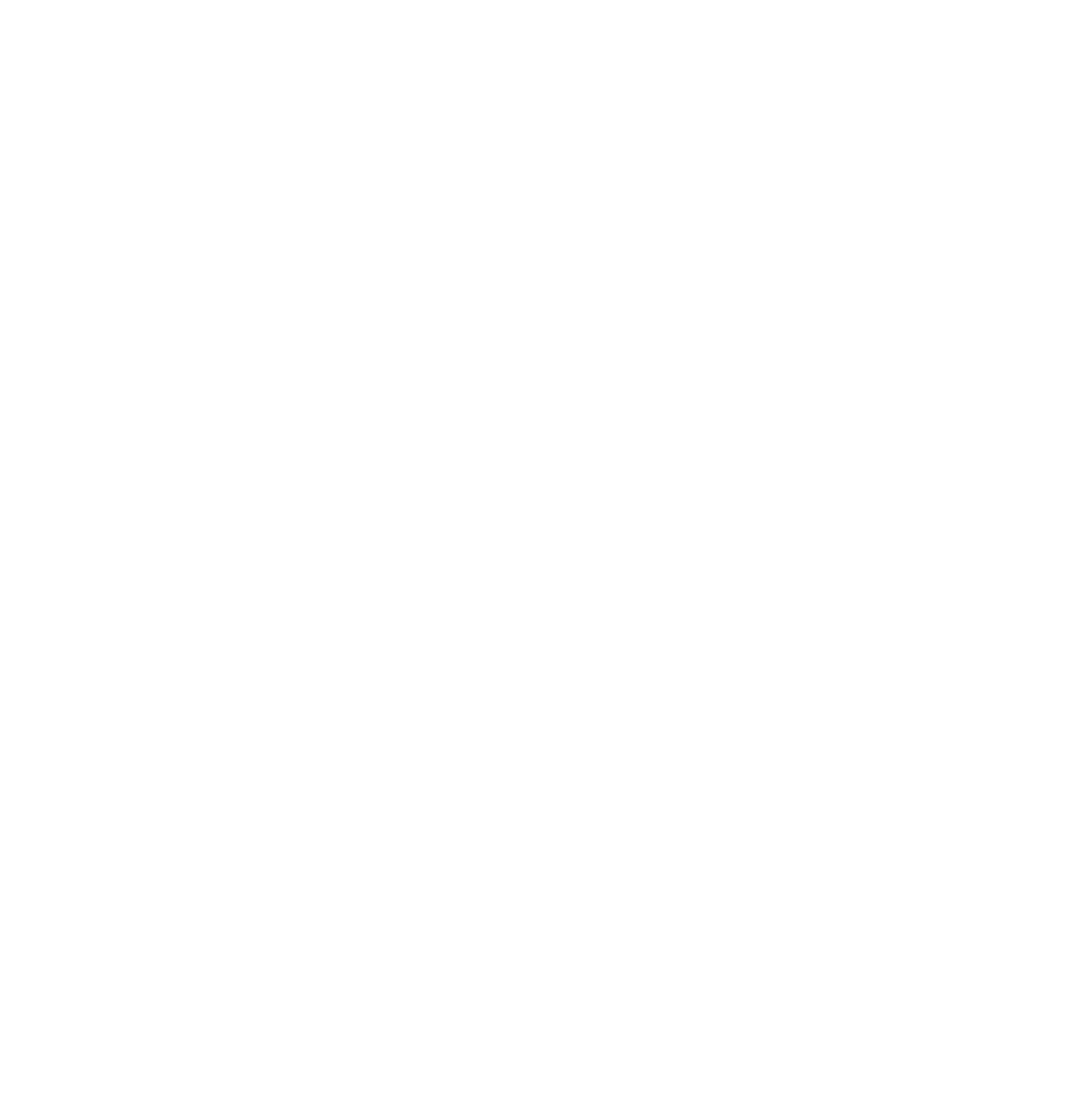
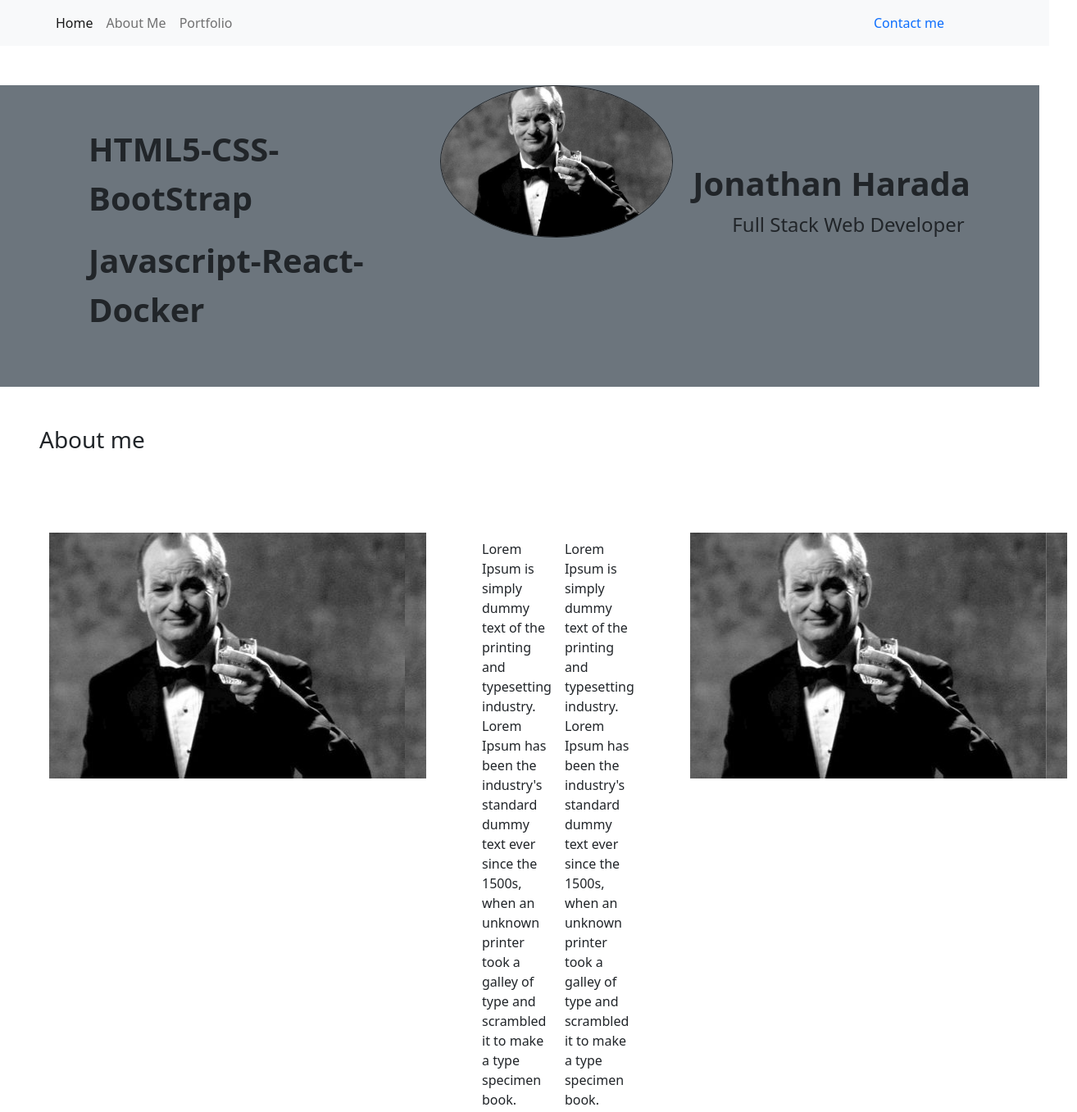
Before and after one commit to JonathanHarada/jonathan-harada-pwp, a plain HTML site: page public_html/index.html in a window 1280 px wide. Shown: the whole page at 82% size, 1314 px wide, since content can reach past the window. Before the commit the page ends 800 px from the top, so only its background shows below. Drawn offline with nearby package versions, Linux system fonts and the light colour scheme.

Commit message:
added carousel to pwp

```diff
--- a/public_html/index.html
+++ b/public_html/index.html
@@ -9,32 +9,101 @@
     <link rel="stylesheet" href="styles.css">
     <title>Jonathan Harada Personal Portfolio</title>
 </head>
+<body>
 
 <!--Navbar-->
 <section>
-
+    <nav class="navbar navbar-expand-md navbar-light bg-light ps-5">
+        <div class="container-fluid">
+            <button class="navbar-toggler" type="button" data-bs-toggle="collapse" data-bs-target="#navbarNavAltMarkup" aria-controls="navbarNavAltMarkup" aria-expanded="false" aria-label="Toggle navigation">
+                <span class="navbar-toggler-icon"></span>
+            </button>
+            <div class="collapse navbar-collapse" id="navbarNavAltMarkup">
+                <div class="navbar-nav">
+                    <a class="nav-link active" aria-current="page" href="#">Home</a>
+                    <a class="nav-link" href="#">About Me</a>
+                    <a class="nav-link" href="#">Portfolio</a>
+                </div>
+            </div>
+            <div class="navbar-expand-md text-center" id="center">
+                <a class="nav-link" href="#">Contact me</a>
+            </div>
+        </div>
+    </nav>
 </section>
 
 <!--Body 1-->
 <section>
-    <div>
-        <div>
-
+    <div class="container-fluid row bg-secondary mt-5">
+        <div class="col-md-4 m-5 ps-5 fw-bold fs-1">
+            <p>HTML5-CSS-BootStrap</p>
+            <p>Javascript-React-Docker</p>
         </div>
-        <div>
-
+        <div class="col-md-3 ms-auto">
+            <img class="border border-dark rounded-circle img-responsive img-fluid" src="images/fill-murray.jpg" alt="picture of jonathan"/>
+        </div>
+        <div class="col-md-4 justify-content-center mt-5 pt-5">
+            <h2 class="fw-bold fs-1">Jonathan Harada</h2>
+            <p class="ps-5 fs-4">Full Stack Web Developer</p>
         </div>
     </div>
 </section>
 
 <!--Body 2-->
-<section>
-    <div>
-        <div>
+<h3 class="m-5">About me</h3>
+<section class="d-md-flex">
 
+    <div class="container m-5">
+    <div id="myCarousel" class="w-30 h-100 carousel slide" data-bs-ride="carousel">
+        <div class="carousel-inner">
+            <div class="carousel-item active">
+                <img src="./images/fill-murray.jpg" class="d-block w-30 h-100" alt="...">
+            </div>
+            <div class="carousel-item">
+                <img src="./images/fill-murray.jpg" class="d-block w-30 h-100" alt="...">
+            </div>
+            <div class="carousel-item">
+                <img src="./images/fill-murray.jpg" class="d-block w-30 h-100" alt="...">
+            </div>
         </div>
-        <div>
+        <button class="carousel-control-prev" type="button" data-bs-target="#carouselExampleControls" data-bs-slide="prev">
+            <span class="carousel-control-prev-icon" aria-hidden="true"></span>
+            <span class="visually-hidden">Previous</span>
+        </button>
+        <button class="carousel-control-next" type="button" data-bs-target="#carouselExampleControls" data-bs-slide="next">
+            <span class="carousel-control-next-icon" aria-hidden="true"></span>
+            <span class="visually-hidden">Next</span>
+        </button>
+    </div>
+    </div>
 
+    <div class="mt-5 p-2"><p>Lorem Ipsum is simply dummy text of the printing and typesetting industry. Lorem Ipsum has been the industry's standard dummy text ever since the 1500s, when an unknown printer took a galley of type and scrambled it to make a type specimen book. </p>
+    </div>
+
+    <div class="mt-5 p-2"><p>Lorem Ipsum is simply dummy text of the printing and typesetting industry. Lorem Ipsum has been the industry's standard dummy text ever since the 1500s, when an unknown printer took a galley of type and scrambled it to make a type specimen book. </p>
+    </div>
+
+    <div class="container m-5">
+        <div id="myCarousel" class="w-30 h-100 carousel slide" data-bs-ride="carousel">
+            <div class="carousel-inner">
+                <div class="carousel-item active">
+                    <img src="./images/fill-murray.jpg" class="d-block w-30 h-100" alt="...">
+                </div>
+                <div class="carousel-item">
+                    <img src="./images/fill-murray.jpg" class="d-block w-30 h-100" alt="...">
+                </div>
+                <div class="carousel-item">
+                    <img src="./images/fill-murray.jpg" class="d-block w-30 h-100" alt="...">
+                </div>
+            </div>
+            <button class="carousel-control-prev" type="button" data-bs-target="#carouselExampleControls" data-bs-slide="prev">
+                <span class="carousel-control-prev-icon" aria-hidden="true"></span>
+                <span class="visually-hidden">Previous</span>
+            </button>
+            <button class="carousel-control-next" type="button" data-bs-target="#carouselExampleControls" data-bs-slide="next">
+                <span class="carousel-control-next-icon" aria-hidden="true"></span>
+                <span class="visually-hidden">Next</span>
+            </button>
         </div>
     </div>
 </section>
@@ -45,9 +114,7 @@
         <div>
 
         </div>
-        <div>
 
-        </div>
     </div>
 </section>
 
@@ -69,5 +136,5 @@
 </section>
 
 <script src="https://cdn.jsdelivr.net/npm/bootstrap@5.0.2/dist/js/bootstrap.bundle.min.js" integrity="sha384-MrcW6ZMFYlzcLA8Nl+NtUVF0sA7MsXsP1UyJoMp4YLEuNSfAP+JcXn/tWtIaxVXM" crossorigin="anonymous"></script>
-</>
+</body>
 </html>
--- a/public_html/styles.css
+++ b/public_html/styles.css
@@ -0,0 +1,3 @@
+#center {
+     margin-right: 100px;
+}
```
Also changed, not shown: public_html/images/fill-murray.jpg (added), public_html/images/small-pic.png (added).
